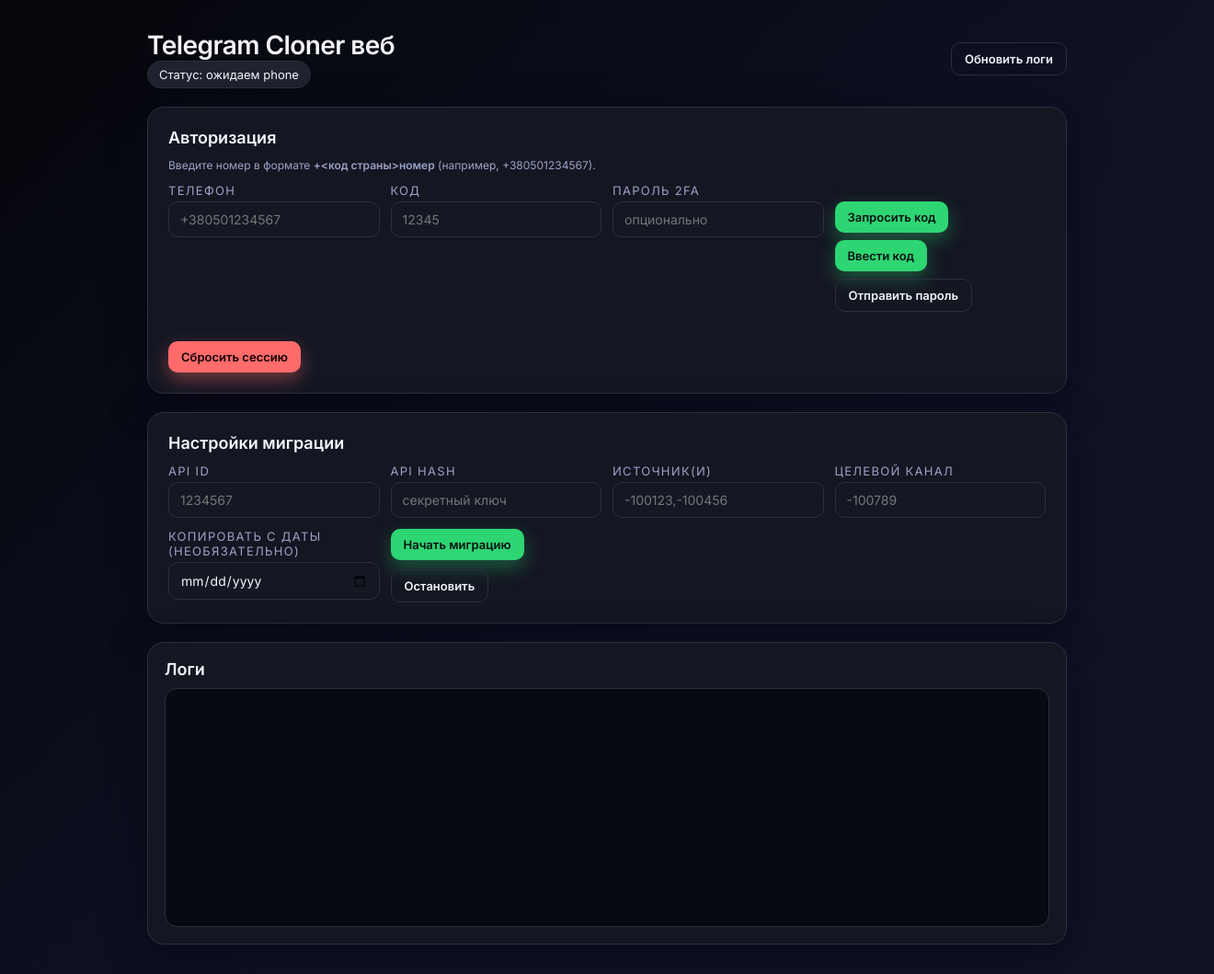
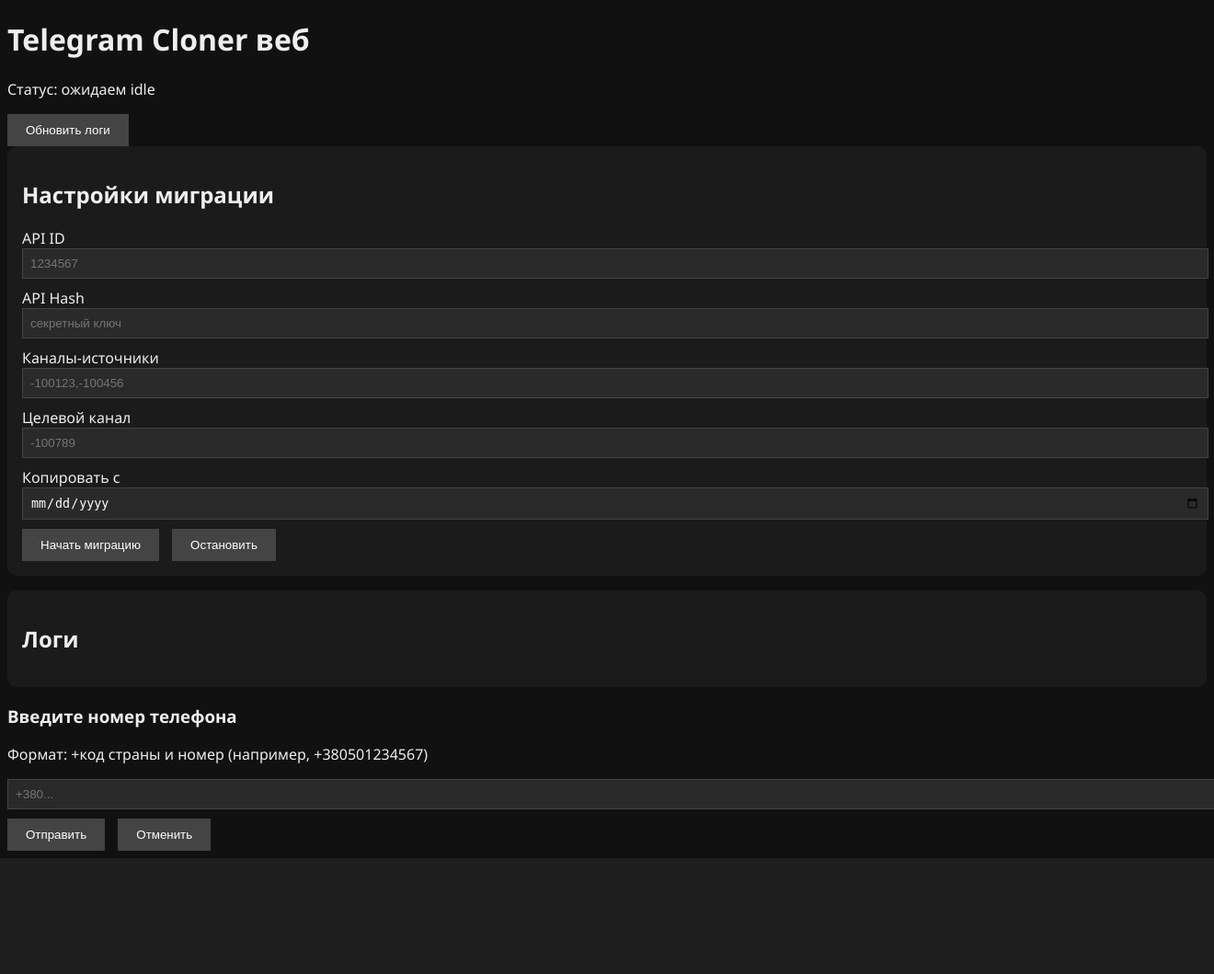
Before and after one commit to tradeain8n/Tele, a Flask app: page / in a window 1320 px wide; the page is wider, and only the part inside the window is pictured. Shown: that part at 92% size. After the commit the page ends 933 px from the top of that part, so only its background shows below. Run offline with Flask 3, Linux system fonts and the light colour scheme; data that the repository does not hold is empty.

Commit message:
Update index.html

```diff
--- a/templates/index.html
+++ b/templates/index.html
@@ -3,376 +3,201 @@
   <head>
     <meta charset="UTF-8" />
     <title>Telegram Cloner Web</title>
-  <link rel="preconnect" href="https://fonts.googleapis.com" />
-  <link rel="preconnect" href="https://fonts.gstatic.com" crossorigin />
     <link
       href="https://fonts.googleapis.com/css2?family=Inter:wght@400;500;600&display=swap"
       rel="stylesheet"
     />
-  <style>
-    :root {
-      --bg: #0c0d12;
-      --panel: #141722;
-      --panel-alt: #1f222f;
-      --border: #2c2f3d;
-      --accent: #2ed573;
-      --accent-soft: rgba(46, 213, 115, 0.15);
-      --text: #f4f6fb;
-      --text-muted: #9ba2c7;
-      --danger: #ff6b6b;
-      --shadow: 0 10px 40px rgba(5, 8, 20, 0.7);
-    }
-
-    * {
-      box-sizing: border-box;
-    }
-
-    body {
-      margin: 0;
-      min-height: 100vh;
-      background: linear-gradient(135deg, #05060a, #101226 60%);
-      font-family: "Inter", system-ui, sans-serif;
-      color: var(--text);
-      display: flex;
-      justify-content: center;
-      padding: 32px 16px;
-    }
-
-    .app {
-      width: min(1000px, 100%);
-      display: grid;
-      grid-template-columns: 1fr;
-      gap: 20px;
-    }
-
-    h1 {
-      margin: 0;
-      font-size: 28px;
-      letter-spacing: -0.02em;
-    }
-
-    .top-row {
-      display: flex;
-      align-items: center;
-      justify-content: space-between;
-      gap: 16px;
-    }
-
-    .panel {
-      background: var(--panel);
-      border-radius: 18px;
-      padding: 22px;
-      border: 1px solid var(--border);
-      box-shadow: var(--shadow);
-    }
-
-    .panel h2 {
-      margin: 0 0 12px;
-      font-size: 18px;
-      color: var(--text);
-    }
-
-    .grid-2 {
-      display: grid;
-      grid-template-columns: repeat(auto-fit, minmax(220px, 1fr));
-      gap: 12px;
-    }
-
-    label {
-      display: block;
-      font-size: 13px;
-      text-transform: uppercase;
-      letter-spacing: 0.1em;
-      margin-bottom: 4px;
-      color: var(--text-muted);
-    }
-
-    input,
-    button,
-    select {
-      font-family: inherit;
-    }
-
-    input {
-      width: 100%;
-      padding: 10px 12px;
-      border-radius: 10px;
-      border: 1px solid var(--border);
-      background: #151823;
-      color: var(--text);
-      font-size: 14px;
-      transition: border 0.2s ease;
-    }
-
-    input:focus {
-      outline: none;
-      border-color: var(--accent);
-    }
-
-    .small-btn {
-      border-radius: 10px;
-      border: none;
-      padding: 9px 14px;
-      font-size: 13px;
-      font-weight: 600;
-      cursor: pointer;
-      transition: transform 0.15s ease, box-shadow 0.15s ease;
-    }
-
-    .small-btn:active {
-      transform: translateY(1px);
-    }
-
-    .btn-group {
-      display: flex;
-      gap: 8px;
-      flex-wrap: wrap;
-    }
-
-    .btn-primary {
-      background: var(--accent);
-      color: #051010;
-      box-shadow: 0 8px 20px rgba(46, 213, 115, 0.35);
-      border: none;
-    }
-
-    .btn-secondary {
-      background: transparent;
-      border: 1px solid var(--border);
-      color: var(--text);
-    }
-
-    .btn-danger {
-      background: var(--danger);
-      border: none;
-      color: #120000;
-      box-shadow: 0 8px 20px rgba(255, 107, 107, 0.4);
-    }
-
-    .status-badge {
-      display: inline-flex;
-      align-items: center;
-      gap: 6px;
-      padding: 6px 12px;
-      border-radius: 999px;
-      font-size: 13px;
-      background: var(--panel-alt);
-      border: 1px solid var(--border);
-    }
-
-    .logs {
-      min-height: 260px;
-      max-height: 420px;
-      overflow-y: auto;
-      padding: 12px;
-      background: #080a11;
-      border-radius: 14px;
-      border: 1px solid var(--border);
-      font-family: "JetBrains Mono", "Fira Code", monospace;
-      font-size: 13px;
-      line-height: 1.4;
-      color: #7cffa0;
-    }
-
-    .logs .line:nth-child(odd) {
-      color: #94a5ff;
-    }
-
-    .inline-notes {
-      font-size: 12px;
-      color: var(--text-muted);
-      margin-top: 6px;
-    }
-
-    .compact-row {
-      display: flex;
-      gap: 10px;
-      flex-wrap: wrap;
-      align-items: center;
-    }
-
-    .panel.inline {
-      padding: 18px;
-    }
-
-    .links-row {
-      display: flex;
-      justify-content: flex-end;
-      gap: 10px;
-      flex-wrap: wrap;
-    }
-
-    @media (max-width: 600px) {
-      .top-row {
-        flex-direction: column;
-        align-items: flex-start;
-      }
-    }
-  </style>
+    <link rel="stylesheet" href="/static/styles.css" />
   </head>
   <body>
-  <div class="app">
-    <div class="top-row">
+    <div class="page">
+      <header class="header">
         <div>
           <h1>Telegram Cloner веб</h1>
-        <div class="status-badge" id="auth-status">Статус: ожидаем phone</div>
+          <p id="status-badge" class="status-badge">Статус: Ожидаем входа</p>
         </div>
-      <div class="links-row">
-        <button class="small-btn btn-secondary" onclick="refreshLogs()">Обновить логи</button>
+        <button class="primary ghost" onclick="refreshLogs()">Обновить логи</button>
+      </header>
+
+      <section class="panel">
+        <h2>Настройки миграции</h2>
+        <div class="grid">
+          <div>
+            <label>API ID</label>
+            <input id="api-id" type="text" placeholder="1234567" />
+          </div>
+          <div>
+            <label>API Hash</label>
+            <input id="api-hash" type="password" placeholder="секретный ключ" />
+          </div>
+          <div>
+            <label>Каналы-источники</label>
+            <input id="source-ids" type="text" placeholder="-100123,-100456" />
+          </div>
+          <div>
+            <label>Целевой канал</label>
+            <input id="target-id" type="text" placeholder="-100789" />
+          </div>
+          <div>
+            <label>Копировать с</label>
+            <input id="date-from" type="date" />
+          </div>
+          <div class="actions">
+            <button class="primary" onclick="start()">Начать миграцию</button>
+            <button class="ghost" onclick="stop()">Остановить</button>
           </div>
         </div>
+      </section>
 
-    <div class="panel">
-      <h2>Авторизация</h2>
-      <div class="inline-notes">
-        Введите номер в формате <strong>+<код страны>номер</strong> (например, +380501234567).
+      <section class="panel logs-panel">
+        <h2>Логи</h2>
+        <div class="logs" id="log-viewport"></div>
+      </section>
     </div>
-      <div class="grid-2" style="margin-top: 12px;">
-        <div>
-          <label for="auth-phone">Телефон</label>
-          <input id="auth-phone" type="text" placeholder="+380501234567" autocomplete="tel" />
-        </div>
-        <div>
-          <label for="auth-code">Код</label>
-          <input id="auth-code" type="text" placeholder="12345" autocomplete="one-time-code" />
-        </div>
-        <div>
-          <label for="auth-password">Пароль 2FA</label>
-          <input id="auth-password" type="password" placeholder="опционально" autocomplete="current-password" />
-        </div>
-        <div>
-          <label>&nbsp;</label>
-          <div class="btn-group">
-            <button class="small-btn btn-primary" onclick="requestCode()">Запросить код</button>
-            <button class="small-btn btn-primary" onclick="sendAuth('code')">Ввести код</button>
-            <button class="small-btn btn-secondary" onclick="sendAuth('password')">Отправить пароль</button>
-          </div>
-        </div>
-        <div>
-          <label>&nbsp;</label>
-          <button class="small-btn btn-danger" onclick="logout()">Сбросить сессию</button>
+
+    <div class="modal" id="auth-modal">
+      <div class="modal-card">
+        <h3 id="modal-title">Введите номер телефона</h3>
+        <p id="modal-note">Формат: +код страны и номер (например, +380501234567)</p>
+        <input id="modal-input" type="text" placeholder="+380..." />
+        <div class="modal-actions">
+          <button class="primary" onclick="submitAuthStep()">Отправить</button>
+          <button class="ghost" onclick="closeModal()">Отменить</button>
         </div>
       </div>
     </div>
 
-    <div class="panel">
-      <h2>Настройки миграции</h2>
-      <div class="grid-2">
-        <div>
-          <label for="api-id">API ID</label>
-          <input id="api-id" type="text" placeholder="1234567" />
-        </div>
-        <div>
-          <label for="api-hash">API Hash</label>
-          <input id="api-hash" type="password" placeholder="секретный ключ" />
-        </div>
-        <div>
-          <label for="source-ids">Источник(и)</label>
-          <input id="source-ids" type="text" placeholder="-100123,-100456" />
-        </div>
-        <div>
-          <label for="target-id">Целевой канал</label>
-          <input id="target-id" type="text" placeholder="-100789" />
-        </div>
-        <div>
-          <label for="date-from">Копировать с даты (необязательно)</label>
-          <input id="date-from" type="date" />
-        </div>
-        <div class="compact-row">
-          <button class="small-btn btn-primary" onclick="start()">Начать миграцию</button>
-          <button class="small-btn btn-secondary" onclick="stop()">Остановить</button>
-        </div>
-      </div>
-    </div>
-
-    <div class="panel inline">
-      <h2 style="margin-bottom: 10px;">Логи</h2>
-      <div class="logs" id="log-viewport"></div>
-    </div>
-  </div>
-
     <script>
-    let currentStatus = "Ожидаем phone";
-
-    function updateStatus(text) {
-      currentStatus = text;
-      document.getElementById("auth-status").innerText = `Статус: ${text}`;
-    }
+      let waitingFor = "idle";
 
       async function start() {
         const payload = {
-        api_id: document.getElementById("api-id").value,
-        api_hash: document.getElementById("api-hash").value,
-        source_ids: document.getElementById("source-ids").value,
-        target_id: document.getElementById("target-id").value,
+          api_id: document.getElementById("api-id").value.trim(),
+          api_hash: document.getElementById("api-hash").value.trim(),
+          source_ids: document.getElementById("source-ids").value.trim(),
+          target_id: document.getElementById("target-id").value.trim(),
           start_date: document.getElementById("date-from").value || null,
         };
-      const response = await fetch("/start", {
+        const res = await fetch("/start", {
           method: "POST",
-        headers: {"Content-Type": "application/json"},
+          headers: { "Content-Type": "application/json" },
           body: JSON.stringify(payload),
         });
-      if (!response.ok) {
-        const error = await response.json();
+
+        if (!res.ok) {
+          const error = await res.json();
           alert(error.error || "Ошибка запуска");
+          return;
         }
+        updateStatus("Запущена миграция. Ожидаем шаг авторизации.");
       }
 
       async function stop() {
-      await fetch("/stop", {method: "POST"});
+        await fetch("/stop", { method: "POST" });
+        updateStatus("Процесс остановлен.");
       }
 
-    async function requestCode() {
-      const phone = document.getElementById("auth-phone").value.trim();
-      if (!phone) {
-        return alert("Введите номер телефона.");
-      }
-      await fetch("/auth", {
-        method: "POST",
-        headers: {"Content-Type": "application/json"},
-        body: JSON.stringify({step: "phone", value: phone}),
-      });
-      updateStatus("Ожидаем code");
+      function showModal(step) {
+        waitingFor = step;
+        const labels = {
+          phone: "Введите номер телефона",
+          code: "Введите код из SMS",
+          password: "Введите пароль 2FA",
+        };
+        const notes = {
+          phone: "Номер в международном формате, например +380501234567",
+          code: "Код высылается на привязанный Telegram",
+          password: "Пароль нужно знать заранее",
+        };
+        document.getElementById("modal-title").innerText = labels[step];
+        document.getElementById("modal-note").innerText = notes[step];
+        document.getElementById("modal-input").value = "";
+        document.getElementById("auth-modal").classList.add("visible");
       }
 
-    async function sendAuth(step) {
-      const elem = document.getElementById(`auth-${step}`);
-      if (!elem.value.trim()) {
-        return alert("Заполните поле.");
+      function closeModal() {
+        document.getElementById("auth-modal").removeAttribute("class");
       }
-      await fetch("/auth", {
+
+      async function submitAuthStep() {
+        const value = document.getElementById("modal-input").value.trim();
+        if (!value) {
+          alert("Заполните поле.");
+          return;
+        }
+
+        const res = await fetch("/auth", {
           method: "POST",
-        headers: {"Content-Type": "application/json"},
-        body: JSON.stringify({step, value: elem.value}),
+          headers: { "Content-Type": "application/json" },
+          body: JSON.stringify({ step: waitingFor, value }),
         });
-      if (step === "code") {
-        updateStatus("Авторизовано");
-      } else if (step === "password") {
-        updateStatus("Авторизовано (2FA)");
+
+        if (!res.ok) {
+          const error = await res.json();
+          alert(error.error || "Ошибка авторизации");
+          return;
+        }
+
+        closeModal();
+        if (waitingFor === "phone") {
+          showModal("code");
+          updateStatus("Ожидаем код (code).");
+        } else if (waitingFor === "code") {
+          updateStatus("Авторизовано. Ожидаем 2FA (если требуется).");
+        } else if (waitingFor === "password") {
+          updateStatus("Авторизовано (2FA).");
         }
       }
 
       async function logout() {
-      await fetch("/logout", {method: "POST"});
-      updateStatus("Ожидаем phone");
+        await fetch("/logout", { method: "POST" });
+        updateStatus("Ожидаем входа");
       }
 
       async function refreshLogs() {
+        try {
           const res = await fetch("/logs");
           const data = await res.json();
           if (data.logs.length) {
             const viewport = document.getElementById("log-viewport");
             data.logs.forEach((line) => {
               const div = document.createElement("div");
-          div.className = "line";
+              div.className = "log-line";
               div.innerText = line;
               viewport.appendChild(div);
             });
             viewport.scrollTop = viewport.scrollHeight;
           }
+        } catch (error) {
+          console.error("Не удалось обновить логи", error);
+        }
       }
 
+      async function pollStatus() {
+        try {
+          const res = await fetch("/status");
+          const data = await res.json();
+          const badge = document.getElementById("status-badge");
+          if (data.authorized) {
+            badge.innerText = `Авторизовано: ${data.current_phone || "неизвестно"}`;
+            badge.classList.add("status-ok");
+            badge.classList.remove("status-warn");
+          } else {
+            badge.innerText = `Статус: ожидаем ${data.waiting_for}`;
+            badge.classList.add("status-warn");
+            badge.classList.remove("status-ok");
+            if (["phone", "code", "password"].includes(data.waiting_for)) {
+              showModal(data.waiting_for);
+            }
+          }
+        } catch (error) {
+          console.error("Ошибка статуса", error);
+        }
+      }
+
+      setInterval(pollStatus, 2000);
       setInterval(refreshLogs, 2000);
+      pollStatus();
       refreshLogs();
     </script>
   </body>
```
Lines whose indentation alone changed are shown as unchanged.
